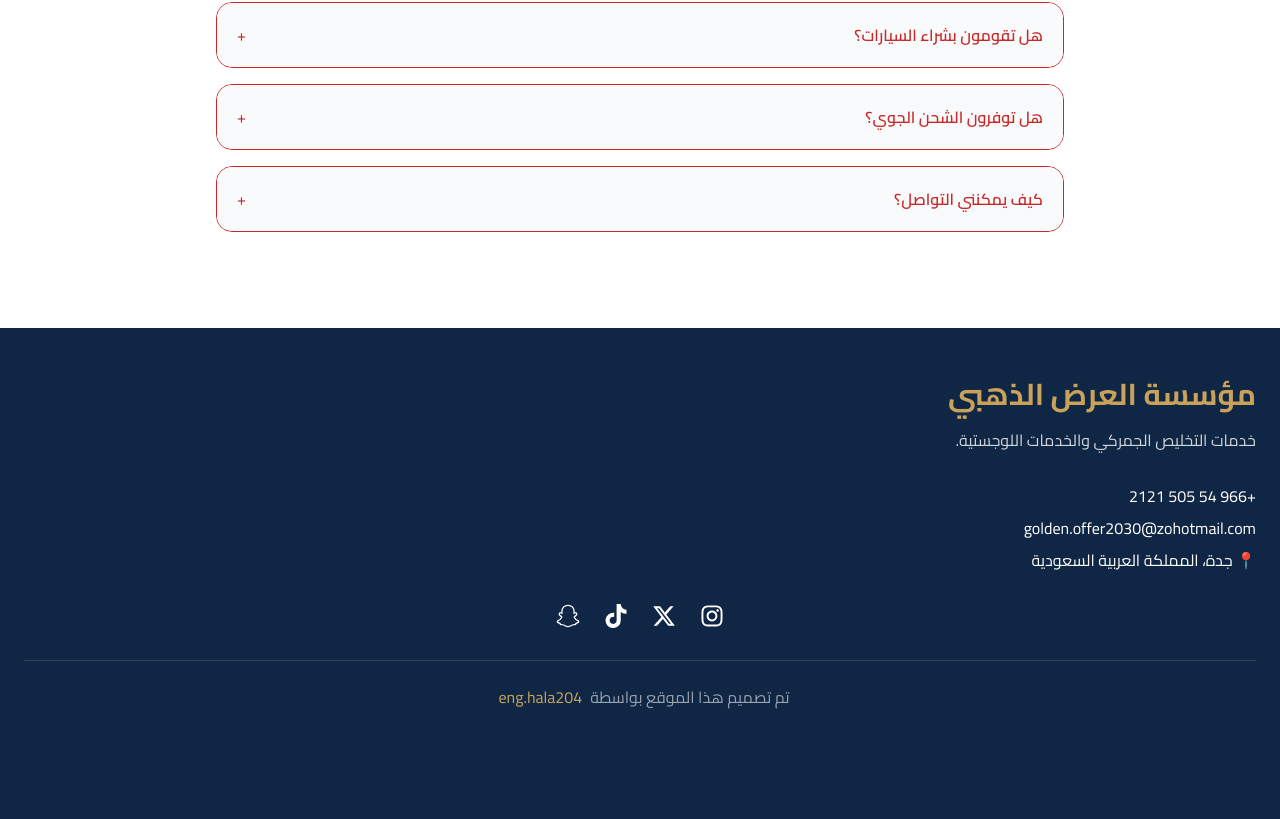
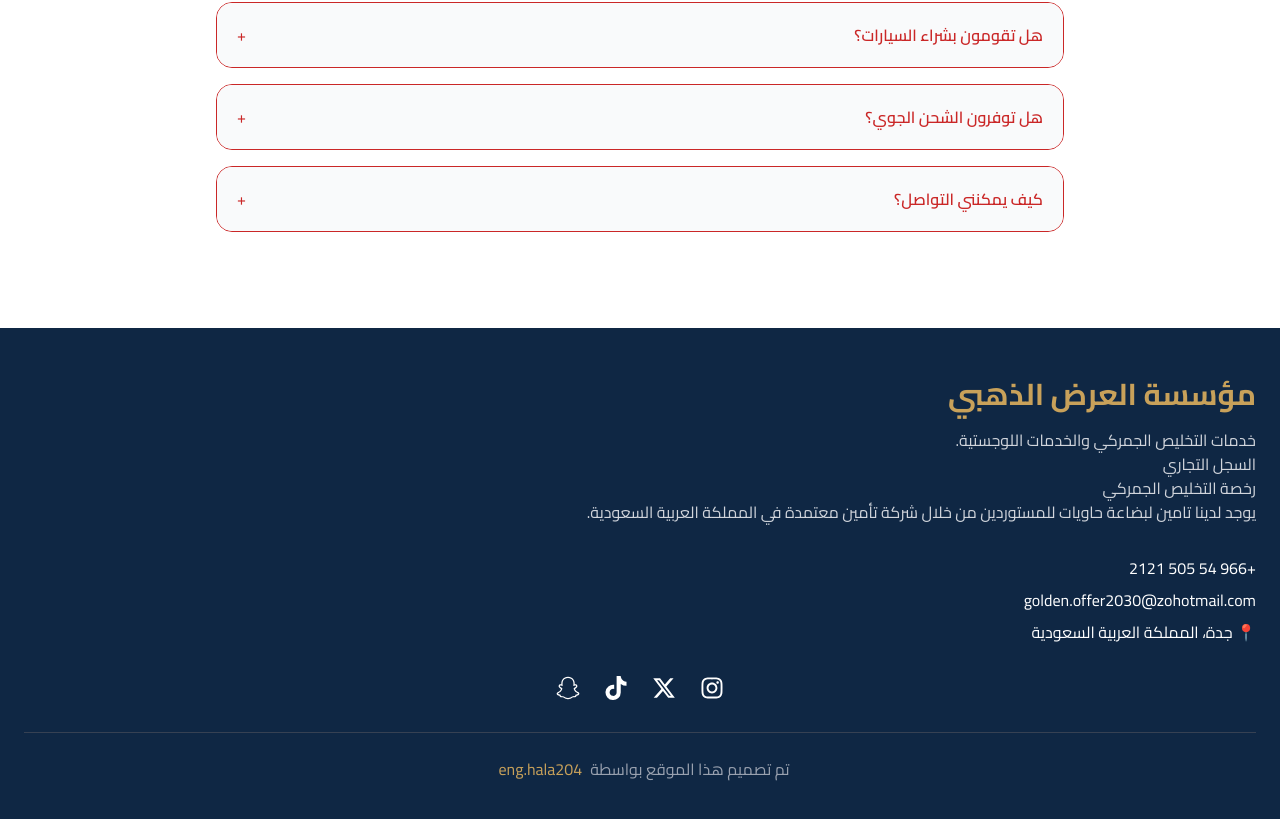
Before and after one commit to hala-2891/golden-offer-logistics, a Next.js app: page / in a window 1280 px wide. Shown: the part 4161-4980 px from the top of the page. Before the commit the page ends 4918 px from the top, so only its background shows below. Built offline with nearby package versions, Linux system fonts and the light colour scheme.

Commit message:
Update website

```diff
--- a/sections/Footer.tsx
+++ b/sections/Footer.tsx
@@ -19,7 +19,23 @@ export default function Footer() {
 
         <p className="mt-4 text-gray-300">
           خدمات التخليص الجمركي والخدمات اللوجستية.
+
         </p>
+
+        <p className="text-gray-300">
+  السجل التجاري
+  <title>4030594087</title>
+</p>
+
+<p className="text-gray-300">
+  رخصة التخليص الجمركي
+  <title>6138</title>
+</p>
+
+<p className="text-gray-300">
+ يوجد لدينا تامين لبضاعة حاويات للمستوردين من خلال شركة تأمين معتمدة في المملكة العربية السعودية.
+
+</p>
 
         <div className="mt-8 space-y-2">
           <p>
```
